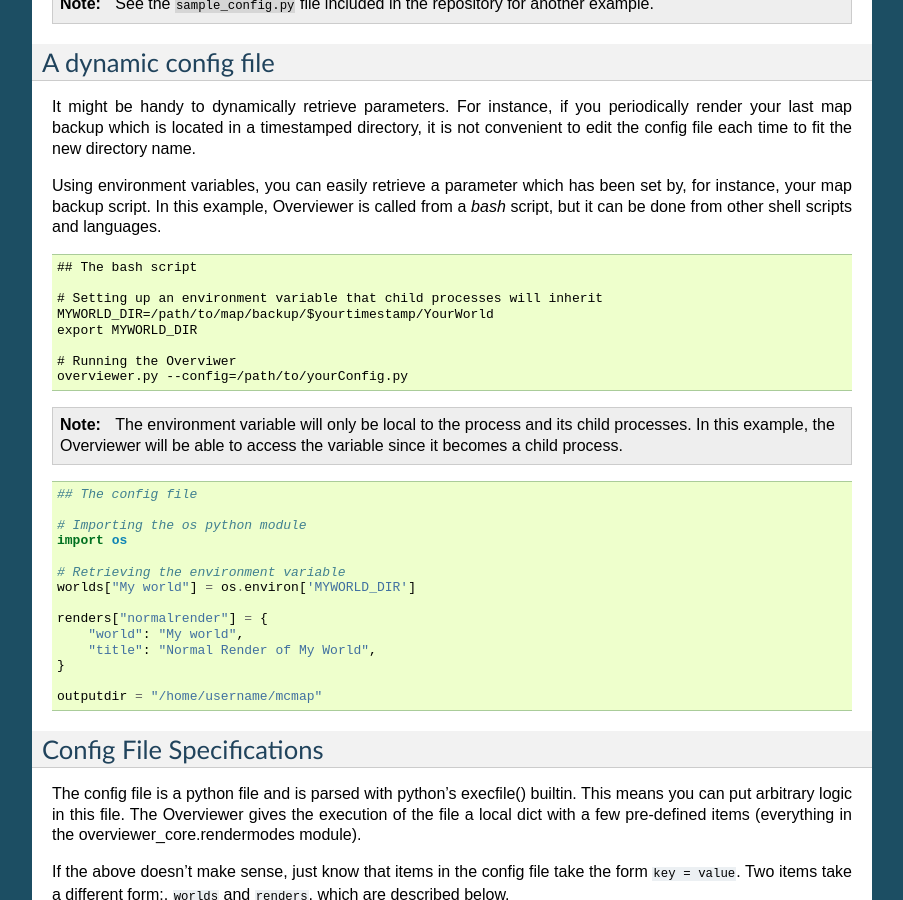
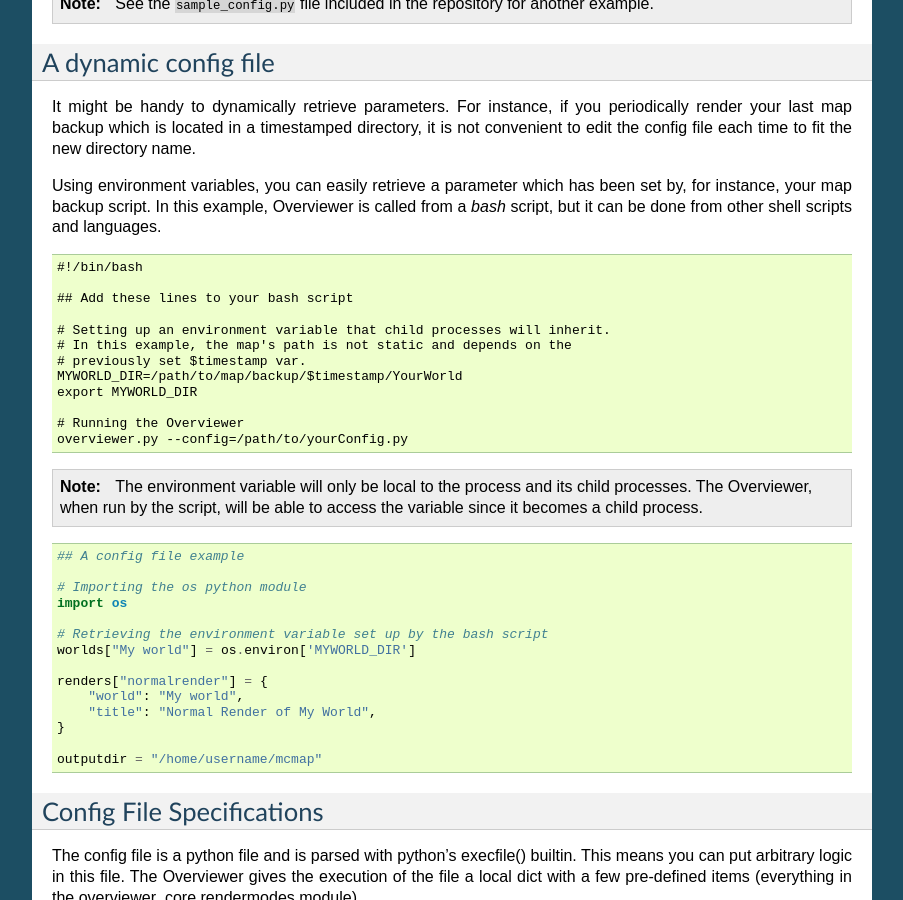
Before and after one commit to overviewer/Minecraft-Overviewer, a Sphinx documentation site: the page built from docs/config.rst, in a window 1280 px wide and 900 px high, scrolled down 1739 px. Shown: the whole window, without its empty margins (198-1101 px from the left). Built offline with Sphinx 7.4.7, drawn with Linux system fonts in a browser that asks for light colours.

Commit message:
Improved the 'A dynamic config file' doc section.

```diff
--- a/docs/config.rst
+++ b/docs/config.rst
@@ -124,35 +124,39 @@
 new directory name.
 
 Using environment variables, you can easily retrieve a parameter which has
-been set by, for instance, your map backup script. In this example, Overviewer is
-called from a *bash* script, but it can be done from other shell scripts and
-languages.
+been set by, for instance, your map backup script. In this example, Overviewer
+is called from a *bash* script, but it can be done from other shell scripts
+and languages.
 
 ::
 
-    ## The bash script
+    #!/bin/bash
 
-    # Setting up an environment variable that child processes will inherit
-    MYWORLD_DIR=/path/to/map/backup/$yourtimestamp/YourWorld
+    ## Add these lines to your bash script
+
+    # Setting up an environment variable that child processes will inherit.
+    # In this example, the map's path is not static and depends on the
+    # previously set $timestamp var.
+    MYWORLD_DIR=/path/to/map/backup/$timestamp/YourWorld
     export MYWORLD_DIR
 
-    # Running the Overviwer
+    # Running the Overviewer
     overviewer.py --config=/path/to/yourConfig.py
 
 .. note::
 
     The environment variable will only be local to the process and its child
-    processes. In this example, the Overviewer will be able to access the
-    variable since it becomes a child process.
+    processes. The Overviewer, when run by the script, will be able to access
+    the variable since it becomes a child process.
 
 ::
 
-    ## The config file
+    ## A config file example
 
     # Importing the os python module
     import os
 
-    # Retrieving the environment variable
+    # Retrieving the environment variable set up by the bash script
     worlds["My world"] = os.environ['MYWORLD_DIR']
 
     renders["normalrender"] = {
```
